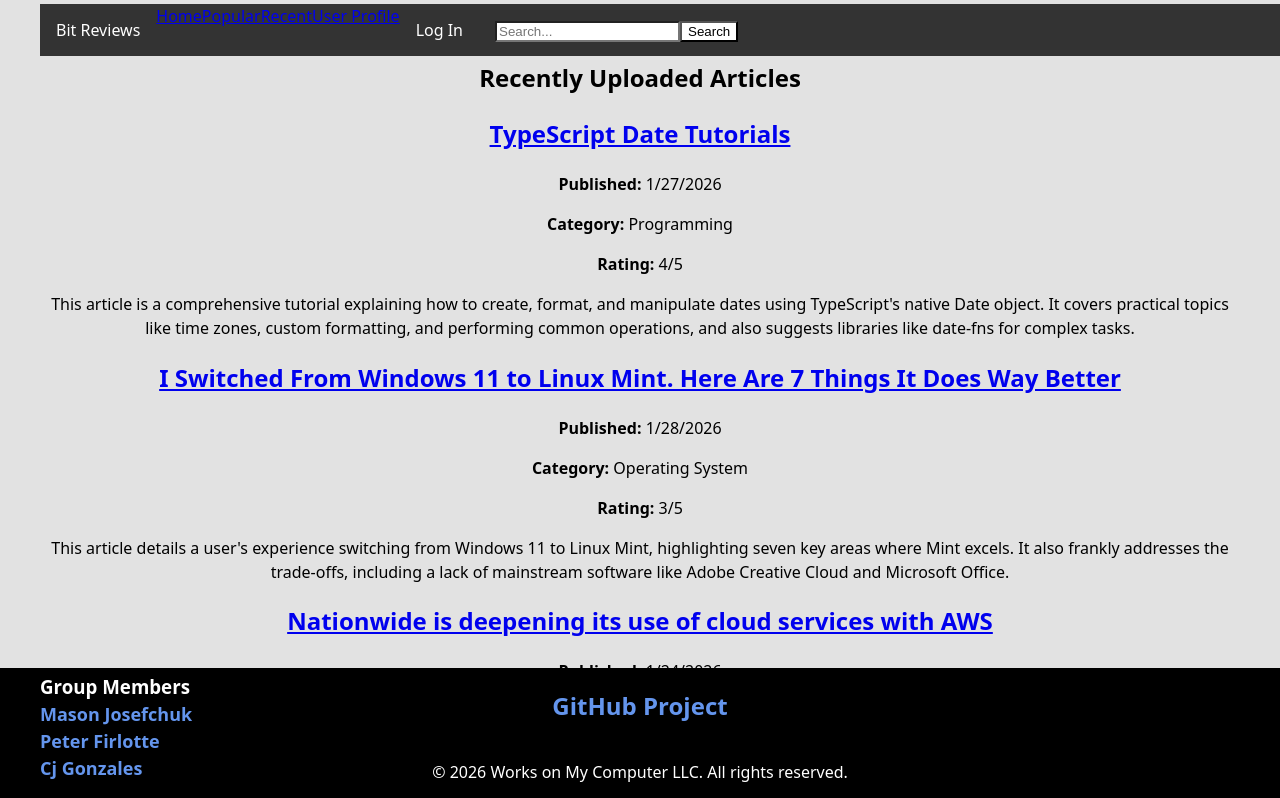
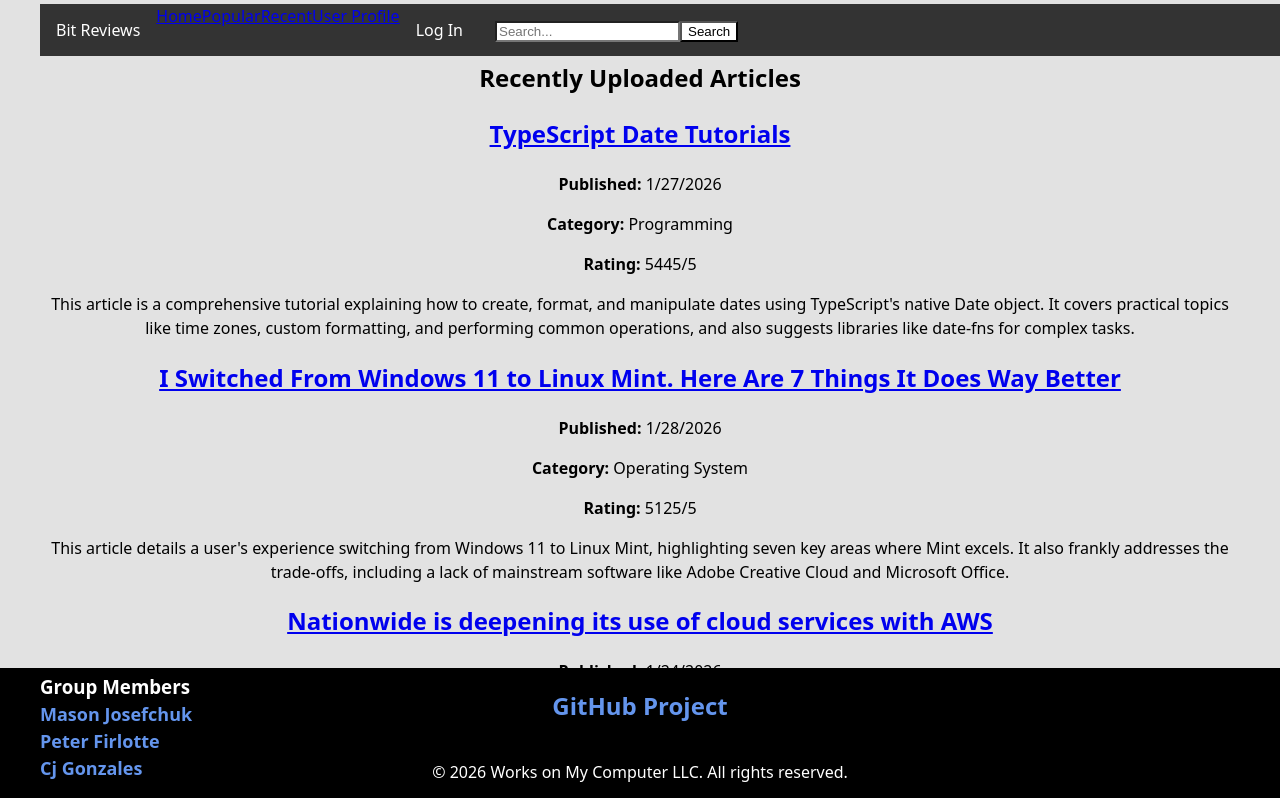
Before and after one commit to pfirlotte-rrc/COMP-4002-Project, a React (Vite) app: page /recent in a window 1280 px wide. Shown: the top 798 px of the page. Built offline with nearby package versions, Linux system fonts and the light colour scheme.

Commit message:
Refactored Article Data to be symmetrical with teammates. Modified styling to appear at higher level divs resulting in less repeat code.

```diff
--- /dev/null
+++ b/src/components/pages/ArticleData.tsx
@@ -0,0 +1,35 @@
+// Interface that enforces data integrity for any Articles being listed on the site.
+export interface Article {
+Name: string,
+NewsArticle: string,
+PublishDate: Date,
+Description: string,
+Rating: number [],
+Category: string,
+Views: number
+}
+
+// Example data that will be used for demonstrating the Recent page functionality.
+export const listOfArticles: Article[] = [
+  {Name: "TypeScript Date Tutorials",
+    NewsArticle: "https://pythonguides.com/typescript-date/",
+    PublishDate: new Date(2026, 0, 27),
+    Description: "This article is a comprehensive tutorial explaining how to create, format, and manipulate dates using TypeScript's native Date object. It covers practical topics like time zones, custom formatting, and performing common operations, and also suggests libraries like date-fns for complex tasks.",
+    Rating: [5, 4, 4, 5],
+    Category: "Programming",
+    Views: 37},
+  {Name: "I Switched From Windows 11 to Linux Mint. Here Are 7 Things It Does Way Better",
+    NewsArticle: "https://www.pcmag.com/opinions/i-switched-from-windows-11-to-linux-mint-7-things-it-does-way-better?test_uuid=04IpBmWGZleS0I0J3epvMrC&test_variant=B",
+    PublishDate: new Date(2026, 0, 28),
+    Description: "This article details a user's experience switching from Windows 11 to Linux Mint, highlighting seven key areas where Mint excels. It also frankly addresses the trade-offs, including a lack of mainstream software like Adobe Creative Cloud and Microsoft Office.",
+    Rating: [5, 1, 2, 5],
+    Category: "Operating System",
+    Views: 26},
+  {Name: "Nationwide is deepening its use of cloud services with AWS",
+    NewsArticle: "https://www.cloudcomputing-news.net/news/nationwide-is-deepening-its-use-of-cloud-services-with-aws/",
+    PublishDate: new Date(2026, 0, 24),
+    Description: "Nationwide Building Society, a large UK financial institution, is expanding its existing cloud partnership with AWS. This move is part of a gradual, long-term strategy to consolidate more of its operational workloads on AWS to achieve greater flexibility, resilience, and improved customer and employee experiences.",
+    Rating: [5, 3, 2, 1],
+    Category: "Cloud Computing",
+    Views: 73}
+]
--- a/src/components/pages/Recent.tsx
+++ b/src/components/pages/Recent.tsx
@@ -1,36 +1,5 @@
 import { useState } from "react"
-
-// Interface that enforces data integrity for any Articles being listed on the site.
-interface Article {
-Name: string,
-NewsArticle: string,
-PublishDate: Date,
-Description: string,
-Rating: number,
-Category: string
-}
-
-// Example data that will be used for demonstrating the Recent page functionality.
-const listOfArticles: Article[] = [
-  {Name: "TypeScript Date Tutorials",
-    NewsArticle: "https://pythonguides.com/typescript-date/",
-    PublishDate: new Date(2026, 0, 27),
-    Description: "This article is a comprehensive tutorial explaining how to create, format, and manipulate dates using TypeScript's native Date object. It covers practical topics like time zones, custom formatting, and performing common operations, and also suggests libraries like date-fns for complex tasks.",
-    Rating: 4,
-    Category: "Programming"},
-  {Name: "I Switched From Windows 11 to Linux Mint. Here Are 7 Things It Does Way Better",
-    NewsArticle: "https://www.pcmag.com/opinions/i-switched-from-windows-11-to-linux-mint-7-things-it-does-way-better?test_uuid=04IpBmWGZleS0I0J3epvMrC&test_variant=B",
-    PublishDate: new Date(2026, 0, 28),
-    Description: "This article details a user's experience switching from Windows 11 to Linux Mint, highlighting seven key areas where Mint excels. It also frankly addresses the trade-offs, including a lack of mainstream software like Adobe Creative Cloud and Microsoft Office.",
-    Rating: 3,
-    Category: "Operating System"},
-  {Name: "Nationwide is deepening its use of cloud services with AWS",
-    NewsArticle: "https://www.cloudcomputing-news.net/news/nationwide-is-deepening-its-use-of-cloud-services-with-aws/",
-    PublishDate: new Date(2026, 0, 24),
-    Description: "Nationwide Building Society, a large UK financial institution, is expanding its existing cloud partnership with AWS. This move is part of a gradual, long-term strategy to consolidate more of its operational workloads on AWS to achieve greater flexibility, resilience, and improved customer and employee experiences.",
-    Rating: 4.5,
-    Category: "Cloud Computing"}
-];
+import { listOfArticles } from "./ArticleData"
 
 function Recent() {
     const handleSubmit = (event: React.FormEvent<HTMLFormElement>) => {
@@ -42,15 +11,15 @@ function Recent() {
         <>
             <section>
                 <h1 style={{ color: "black"}}>Recently Uploaded Articles</h1>
-                <div className="article-list">
+                <div className="article-list" style={{ color: "black"}}>
                     {listOfArticles.map((article, index) => (
-                        <div key={index} className="article-card" style={{ color: "black"}}>
+                        <div key={index} className="article-card">
                             <h2>
                                 <a href={article.NewsArticle} target="_blank" rel="noopener noreferrer">
                                     {article.Name}
                                 </a>
                             </h2>
-                            <div className="article-meta" style={{color: "black"}} >
+                            <div className="article-meta">
                                 <p><strong>Published:</strong> {article.PublishDate.toLocaleDateString()}</p>
                                 <p><strong>Category:</strong> {article.Category}</p>
                                 <p><strong>Rating:</strong> {article.Rating}/5</p>
@@ -65,23 +34,23 @@ function Recent() {
             <section>
                 <h1 style={{ color: "black"}}>Submit Article</h1>
                 <form onSubmit={handleSubmit}>
-                    <div>
-                        <label style={{color: "black"}}><strong>Article Title </strong></label><br />
+                    <div style={{ color: "black"}}>
+                        <label><strong>Article Title </strong></label><br />
                         <input type="text" name="title" required />
                     </div>
 
-                    <div>
-                        <label style={{color: "black"}}><strong>Article URL </strong></label><br />
+                    <div style={{ color: "black"}}>
+                        <label><strong>Article URL </strong></label><br />
                         <input type="url" name="url" required />
                     </div>
 
-                    <div>
-                        <label style={{color: "black"}}><strong>Category </strong></label><br />
+                    <div style={{ color: "black"}}>
+                        <label><strong>Category </strong></label><br />
                         <input type="text" name="category" required />
                     </div>
 
-                    <div>
-                        <label style={{color: "black"}}><strong>Description </strong></label><br />
+                    <div style={{ color: "black"}}>
+                        <label><strong>Description </strong></label><br />
                         <textarea name="description" required rows={4}></textarea>
                     </div>
 
```
